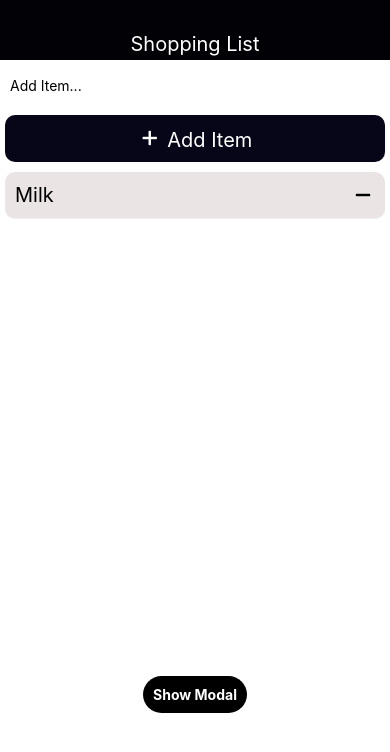
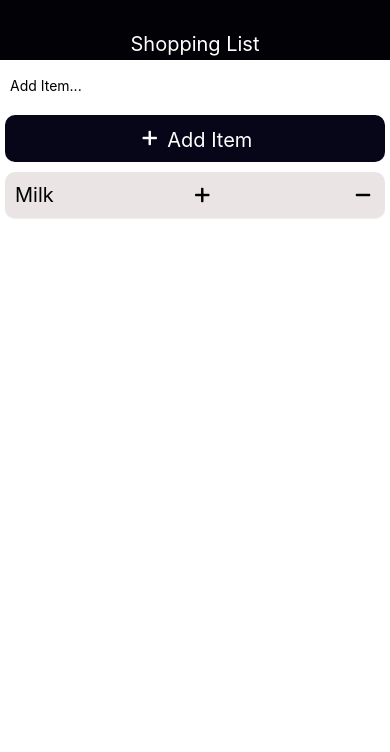
Before and after one commit to ArkhamKnightXD/shopping-mobile-app, a React Native app: screen / in a window 390 px wide. Shown: the top 752 px of the page. Built offline with nearby package versions, Linux system fonts and the light colour scheme.

Commit message:
Extra changes

```diff
--- a/App.tsx
+++ b/App.tsx
@@ -1,4 +1,4 @@
-import {useEffect, useState} from 'react';
+import {/*useEffect,*/ useState} from 'react';
 import {View, FlatList, Alert, Text} from 'react-native';
 import ListItem from "./components/ListItem";
 import AddItem from "./components/AddItem";
@@ -10,21 +10,40 @@ import ModalNative from "./components/ModalNative";
 
 const style = useStyles();
 
+//Las interfaces pueden exportarse para asi no tener que definirla varias veces.
+export interface Item {
+    id: number;
+    text: string;
+}
+
+const initialState: Item = {id: 1, text: "Milk"};
+
 export default function App() {
 
-    const [items, setItems] = useState([{id: 1, text: "Milk"}]);
+    const [items, setItems] = useState<Item[]>([initialState]);
+    const [actualItem, setActualItem] = useState<Item>(initialState);
+    const [isModalVisible, setIsModalVisible] = useState(false);
+
+
     // const [videoGames, setVideoGames] = useState([]);
     //
-    useEffect(() => {
+    // useEffect(() => {
+    //
+    //     axios.get(`${URL}/api/v1/video-games`).then(response => {
+    //
+    //         console.log("Data", response.data);
+    //
+    //         setVideoGames(response.data);
+    //     });
+    //
+    // }, []);
 
-        // axios.get(`${URL}/api/v1/video-games`).then(response => {
-        //
-        //     console.log("Data", response.data);
-        //
-        //     setVideoGames(response.data);
-        // });
+    const openModal = (actualItem: Item) => {
 
-    }, []);
+        setActualItem(actualItem);
+
+        setIsModalVisible(true);
+    };
 
 
     const deleteItem = (id: number) => {
@@ -62,11 +81,10 @@ export default function App() {
             <AddItem addItem={addItem}/>
 
             <FlatList data={items} renderItem={({item}) => (
-                <ListItem item={item} deleteItem={deleteItem}/>
+                <ListItem item={item} deleteItem={deleteItem} openModal={openModal}/>
             )}/>
 
-            <ModalNative/>
-
+            <ModalNative isModalVisible={isModalVisible} setIsModalVisible={setIsModalVisible} actualItem={actualItem}/>
         </View>
     );
 }
--- a/components/ListItem.tsx
+++ b/components/ListItem.tsx
@@ -2,20 +2,17 @@ import {View, TouchableOpacity, Text} from "react-native";
 // @ts-ignore
 import Entypo from "react-native-vector-icons/Entypo";
 import useStyles from "./useStyles";
+import {Item} from "../App";
 
 const style = useStyles();
-
-interface Item {
-    id: number;
-    text: string;
-}
 
 interface ListItemProps {
     item: Item;
     deleteItem: (id: number) => void;
+    openModal: (actualItem: Item) => void;
 }
 
-const ListItem = ({item, deleteItem}: ListItemProps) => {
+const ListItem = ({item, deleteItem, openModal}: ListItemProps) => {
 
     return (
 
@@ -23,6 +20,8 @@ const ListItem = ({item, deleteItem}: ListItemProps) => {
 
             <View style={style.listItemView}>
                 <Text style={style.listItemText}>{item.text}</Text>
+
+                <Entypo onPress={() => openModal(item)} name="plus" size={24} color="black"/>
 
                 <Entypo onPress={() => deleteItem(item.id)} name="minus" size={24} color="black"/>
 
--- a/components/ModalNative.tsx
+++ b/components/ModalNative.tsx
@@ -1,37 +1,36 @@
-import {useState} from 'react';
 import {Pressable, View, Text, Modal} from "react-native";
 import useModalStyle from "./useModalStyle";
+import {Item} from "../App";
 
 const styles = useModalStyle();
 
-const ModalNative = () => {
+interface ModalNativeProps {
+    isModalVisible: boolean;
+    setIsModalVisible: (value: boolean) => void;
+    actualItem: Item;
+}
 
-    const [modalVisible, setModalVisible] = useState(false);
-
+const ModalNative = ({isModalVisible, setIsModalVisible, actualItem}: ModalNativeProps) => {
 
     return (
         <View style={styles.centeredView}>
             <Modal
                 animationType="slide"
                 transparent={true}
-                visible={modalVisible}
-                onRequestClose={() => setModalVisible(!modalVisible)}>
+                visible={isModalVisible}
+                onRequestClose={() => setIsModalVisible(!isModalVisible)}>
 
                 <View style={styles.centeredView}>
                     <View style={styles.modalView}>
-                        <Text style={styles.modalText}>Hello World!</Text>
+                        <Text style={styles.modalText}>{actualItem.text}</Text>
                         <Pressable
                             style={[styles.button, styles.buttonClose]}
-                            onPress={() => setModalVisible(!modalVisible)}>
+                            onPress={() => setIsModalVisible(!isModalVisible)}>
                             <Text style={styles.textStyle}>Hide Modal</Text>
                         </Pressable>
                     </View>
                 </View>
             </Modal>
-
-            <Pressable style={[styles.button, styles.buttonOpen]} onPress={() => setModalVisible(true)}>
-                <Text style={styles.textStyle}>Show Modal</Text>
-            </Pressable>
         </View>
     );
 };
```
